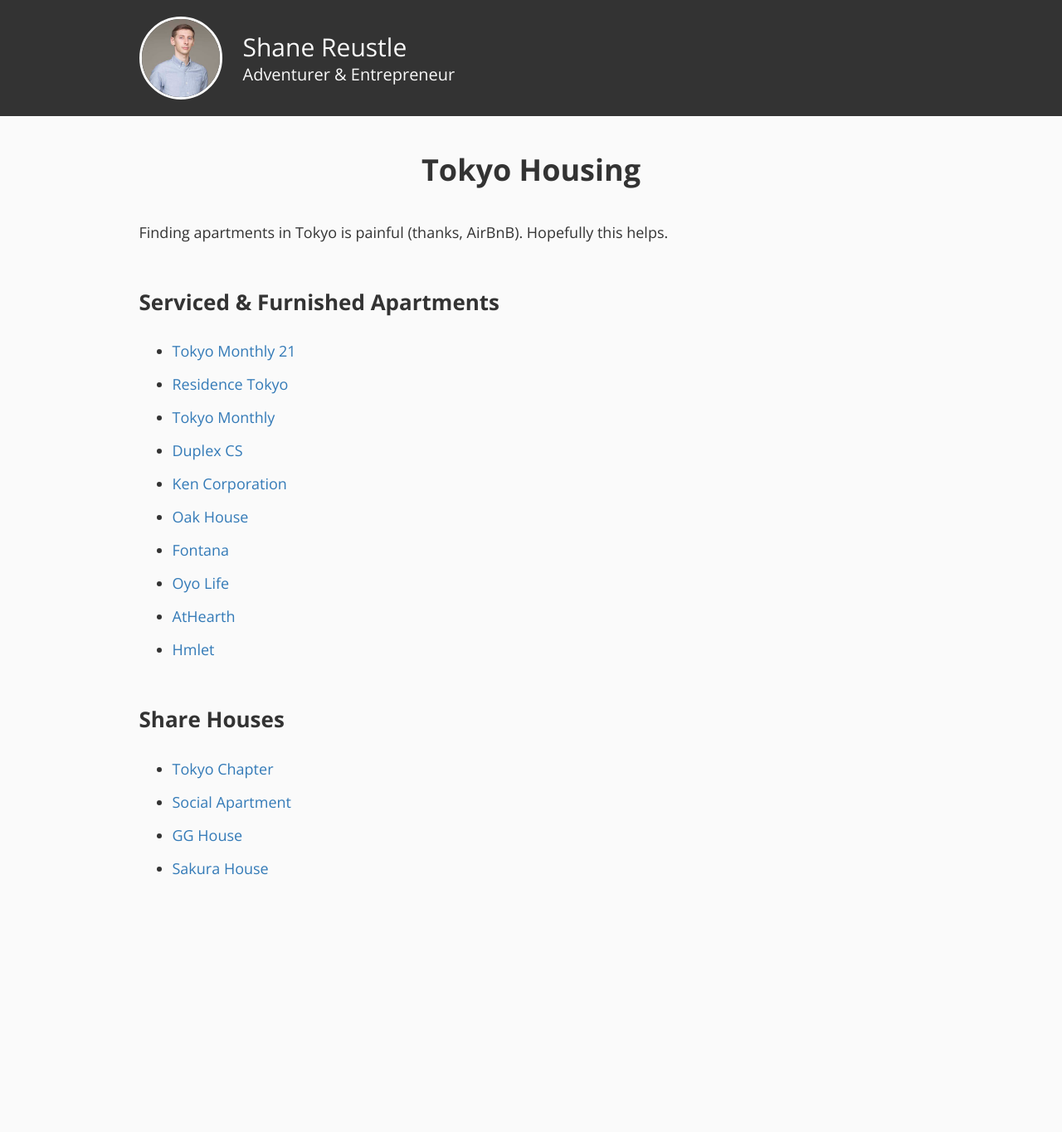
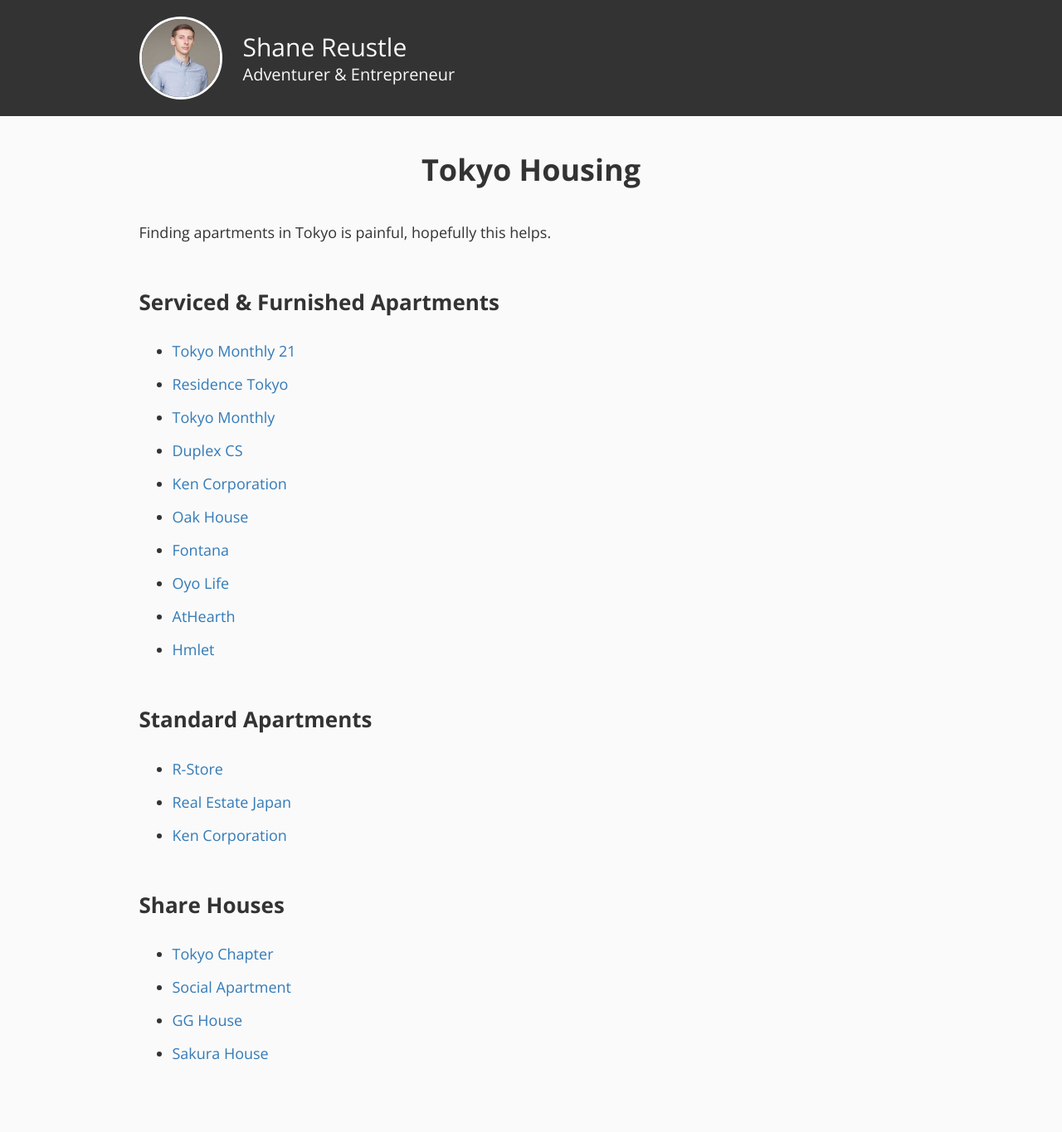
Before and after one commit to reustle/reustle, a Jekyll site: the page built from _posts/2018-10-30-tokyo-housing.md, in a window 1280 px wide. Shown: the whole page at 83% size. Built offline with Jekyll 4.4.1, drawn with Linux system fonts in a browser that asks for light colours; before the commit the page ends 1142 px from its top, so only the background shows below that.

Commit message:
Update 2018-10-30-tokyo-housing.md

```diff
--- a/_posts/2018-10-30-tokyo-housing.md
+++ b/_posts/2018-10-30-tokyo-housing.md
@@ -4,7 +4,7 @@
 layout: post
 ---
 
-Finding apartments in Tokyo is painful (thanks, AirBnB). Hopefully this helps.
+Finding apartments in Tokyo is painful, hopefully this helps.
 
 ## Serviced & Furnished Apartments
 - [Tokyo Monthly 21](https://eng.tm21.co.jp)
@@ -18,6 +18,11 @@
 - [AtHearth](https://athearth.com/)
 - [Hmlet](https://www.hmlet.com/rooms/tokyo)
 
+## Standard Apartments
+- [R-Store](https://www.r-store.jp)
+- [Real Estate Japan](https://realestate.co.jp/en/)
+- [Ken Corporation](http://kencorp.com)
+
 ## Share Houses
 - [Tokyo Chapter](https://tokyochapter.com/sharehouse/)
 - [Social Apartment](https://www.social-apartment.com/builds)
```
